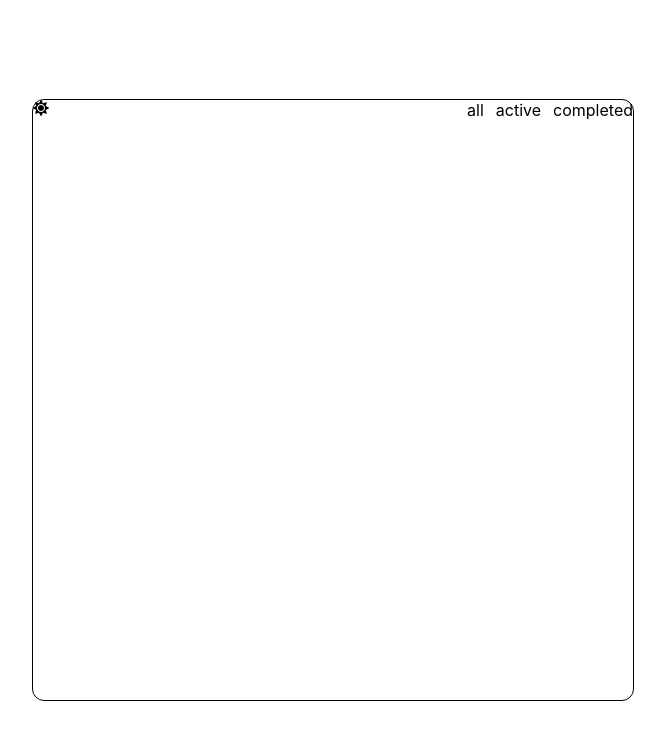
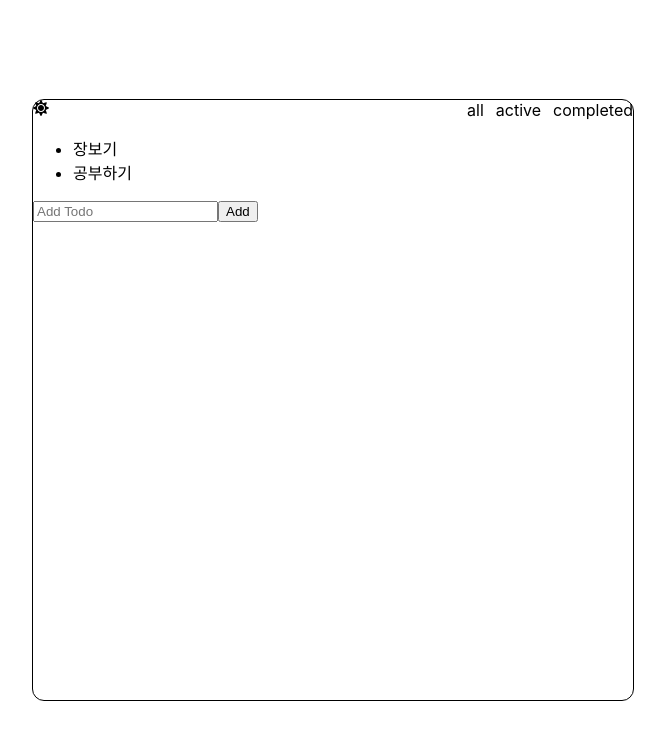
Before and after one commit to cherryc0ck/toDoAppChallenge, a React (Create React App) app: page / in a window 1280 px wide. Shown: the top 740 px of the page, without its empty margins (307-972 px from the left). Built offline with nearby package versions, Linux system fonts and the light colour scheme.

Commit message:
Chore: clean code

```diff
--- a/package.json
+++ b/package.json
@@ -13,6 +13,7 @@
     "react-scripts": "5.0.1",
     "styled-components": "^5.3.6",
     "use-immer": "^0.8.1",
+    "uuid": "^9.0.0",
     "web-vitals": "^2.1.0"
   },
   "scripts": {
--- a/src/App.js
+++ b/src/App.js
@@ -1,11 +1,13 @@
 import './App.css';
-import ToDoHeader from './Components/ToDo/ToDoHeader';
+import ToDoHeader from './components/Another/TodoHeader';
 import styled from 'styled-components';
+import ToDoList from './components/TodoList/TodoList';
 
 function App() {
   return (
     <StyledContainer>
       <ToDoHeader />
+      <ToDoList />
     </StyledContainer>
   );
 }
--- /dev/null
+++ b/src/Components/AddTodo/AddTodo.jsx
@@ -0,0 +1,31 @@
+import React, { useRef, useState } from 'react';
+import { v4 as uuidv4 } from "uuid";
+
+export default function AddTodo({ onAdd }) {
+  const [text, setText] = useState("");
+  const inputRef = useRef(null);
+
+  const handleChange = e => setText(e.target.value);
+
+  const handleSubmit = e => {
+    e.preventDefault();
+    if (text.trim().length === 0) return;
+
+    onAdd({ id: uuidv4(), text, status: 'active' });
+    setText('');
+    inputRef.current.focus();
+  };
+
+  return (
+    <form onSubmit={handleSubmit}>
+      <input
+        type='text'
+        placeholder='Add Todo'
+        ref={inputRef}
+        value={text}
+        onChange={handleChange}
+      />
+      <button>Add</button>
+    </form>
+  );
+}
--- a/src/Components/ToDo/ToDoHeader.jsx
+++ /dev/null
@@ -1,35 +0,0 @@
-import React from 'react';
-
-import { FaSun } from 'react-icons/fa';
-import { useImmer } from 'use-immer';
-import styled from 'styled-components';
-
-export default function ToDoHeader() {
-  const [filter, setFilter] = useImmer({
-    all: "",
-    active: "",
-    completed: ""
-  });
-
-  return (
-    <StyledHeader>
-      <FaSun />
-      <StyledFilterContainer>
-        <span>all</span>
-        <span>active</span>
-        <span>completed</span>
-      </StyledFilterContainer>
-    </StyledHeader>
-  );
-}
-
-const StyledHeader = styled.header`
-  display: flex;
-  justify-content: space-between;
-`;
-
-const StyledFilterContainer = styled.div`
-  display: flex;
-  align-items: center;
-  gap: 12px;
-`;
```
Also changed, not shown: 1 other file (tests, documents, lock files or other folders).
